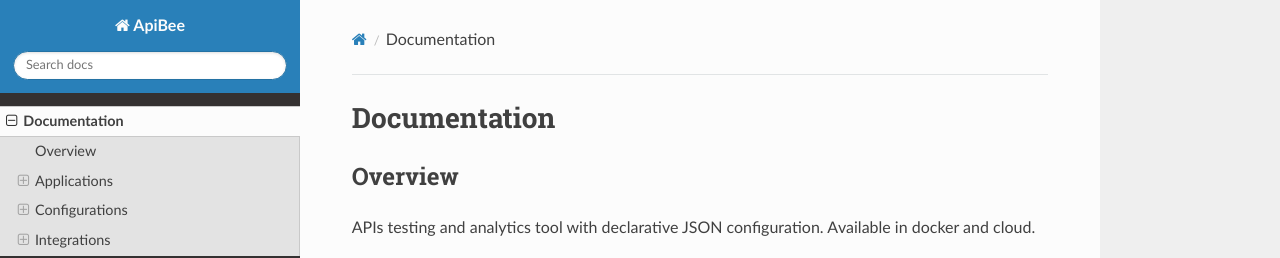
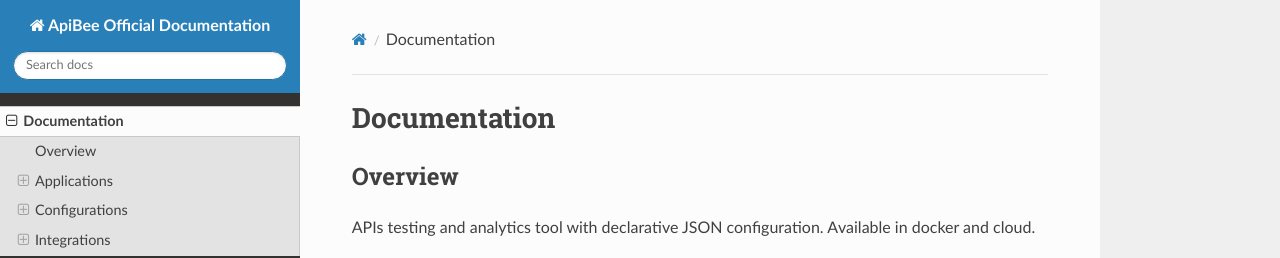
Before and after one commit to itbusina/testlemon-docs, an MkDocs documentation site: the page built from docs/docs/index.md, in a window 1280 px wide. Shown: the top 258 px of the page. Built offline with MkDocs 1.6.1, drawn with Linux system fonts in a browser that asks for light colours; nearby versions of some CDN libraries.

Commit message:
Update mkdocs.yml

```diff
--- a/docs/mkdocs.yml
+++ b/docs/mkdocs.yml
@@ -1,3 +1,3 @@
-site_name: ApiBee
+site_name: ApiBee Official Documentation
 site_url: https://docs.apibee.itbusina.com/
 theme: readthedocs
```
